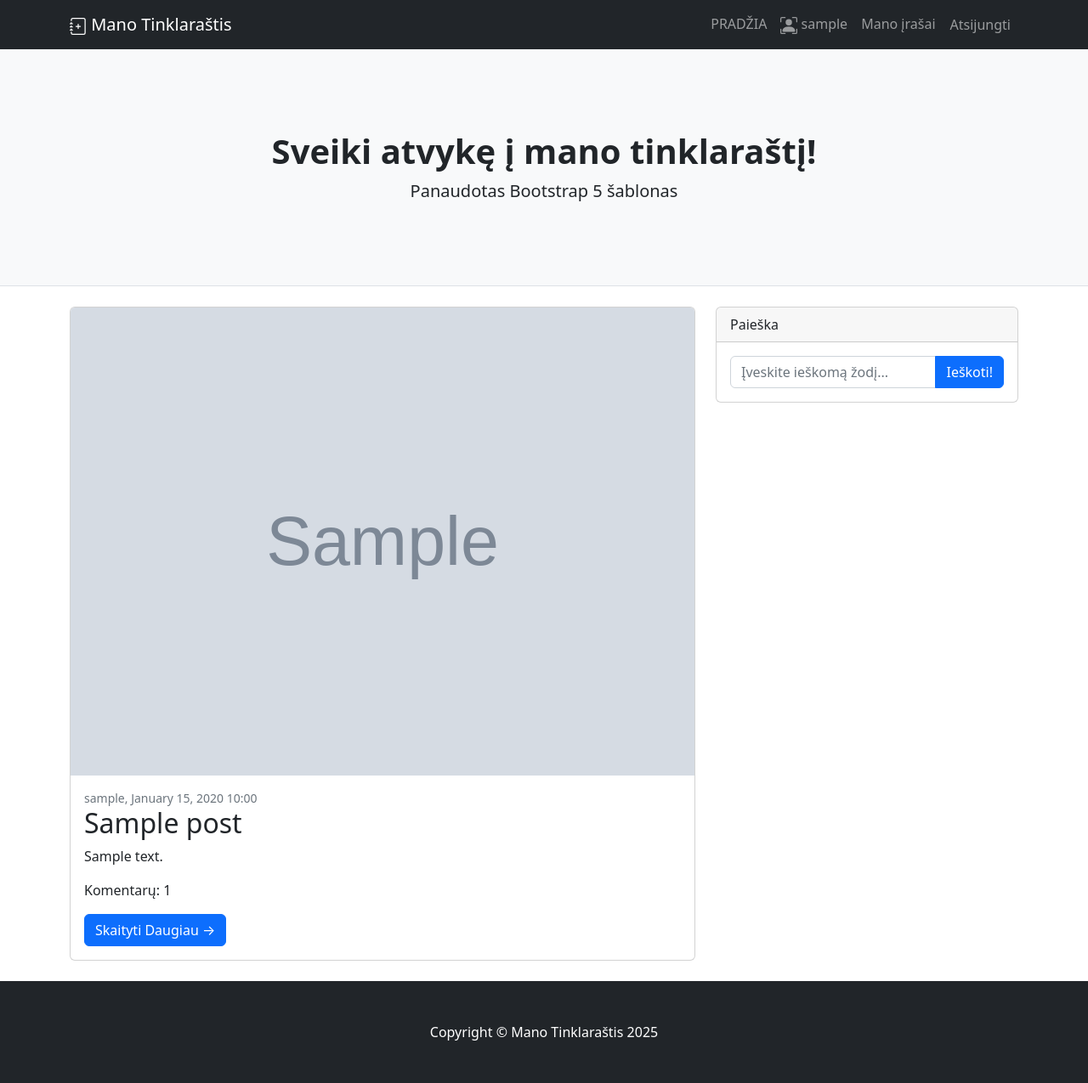
After one commit to DonatasNoreika/myblog_20250828, a Django app: page /userposts/ in a window 1280 px wide. The commit adds this page. Shown: the whole page at 85% size. Run offline with Django 5.2, Linux system fonts and the light colour scheme; a user stored in the database is signed in; tables that the repository leaves empty hold one stand-in row (values such as "Sample post"); grey boxes marked "Sample" are stand-in pictures; some libraries are stand-ins or nearby versions.

Commit message:
Prisijungus, puslapyje rodo vartotojo įrašus

```diff
--- a/mysite/myblog/templates/nav.html
+++ b/mysite/myblog/templates/nav.html
@@ -14,7 +14,7 @@
                 class="navbar-toggler-icon"></span></button>
         <div class="collapse navbar-collapse" id="navbarSupportedContent">
             <ul class="navbar-nav ms-auto mb-2 mb-lg-0">
-                <li class="nav-item"><a class="nav-link" href="{% url 'posts' %}">Home</a></li>
+                <li class="nav-item"><a class="nav-link" href="{% url 'posts' %}">PRADŽIA</a></li>
                 {% if user.is_authenticated %}
                 <li class="nav-item">
                     <a class="nav-link" href="">
@@ -25,15 +25,16 @@
                         {{ user.username }}
                     </a>
                 </li>
+                <li class="nav-item"><a class="nav-link" href="{% url 'userposts' %}">Mano įrašai</a></li>
                 <li class="nav-item">
                     <form method="post" action="{% url 'logout' %}">
                         {% csrf_token %}
-                        <button type="submit" class="btn btn-link nav-link">Logout</button>
+                        <button type="submit" class="btn btn-link nav-link">Atsijungti</button>
                     </form>
                 </li>
 
                 {% else %}
-                <li class="nav-item"><a class="nav-link" href="{% url 'login' %}">Login</a></li>
+                <li class="nav-item"><a class="nav-link" href="{% url 'login' %}">Prisijungti</a></li>
                 {% endif %}
             </ul>
 
--- /dev/null
+++ b/mysite/myblog/templates/user_posts.html
@@ -0,0 +1,17 @@
+{% extends "base.html" %}
+
+{% block "content" %}
+
+{% for post in posts %}
+{% if post.cover %}
+<img class="card-img-top" src="{{ post.cover.url }}" alt="..."/>
+{% endif %}
+<div class="card-body">
+    <div class="small text-muted">{{ post.author }}, {{ post.date_created|date:"F d, Y H:i" }}</div>
+    <h2 class="card-title">{{ post.title }}</h2>
+    <p class="card-text">{{ post.content|truncatewords:20 }}</p>
+    <p>Komentarų: {{ post.comments_count }}</p>
+    <a class="btn btn-primary" href="{% url 'post' post.pk %}">Skaityti Daugiau →</a>
+</div>
+{% endfor %}
+{% endblock %}
--- a/mysite/myblog/urls.py
+++ b/mysite/myblog/urls.py
@@ -5,4 +5,5 @@ urlpatterns = [
     path('search', views.search, name='search'),
     path("", views.PostListView.as_view(), name="posts"),
     path("posts/<int:pk>", views.PostDetailView.as_view(), name="post"),
+    path("userposts/", views.UserPostListView.as_view(), name="userposts"),
 ]
--- a/mysite/myblog/views.py
+++ b/mysite/myblog/views.py
@@ -2,6 +2,7 @@ from django.shortcuts import render
 from django.views import generic
 from .models import Post
 from django.db.models import Q
+from django.contrib.auth.mixins import LoginRequiredMixin
 
 def search(request):
     query = request.GET.get('query')
@@ -23,3 +24,12 @@ class PostDetailView(generic.DetailView):
     model = Post
     template_name = "post.html"
     context_object_name = "post"
+
+
+class UserPostListView(LoginRequiredMixin, generic.ListView):
+    model = Post
+    template_name = "user_posts.html"
+    context_object_name = 'posts'
+
+    def get_queryset(self):
+        return Post.objects.filter(author=self.request.user)
```
